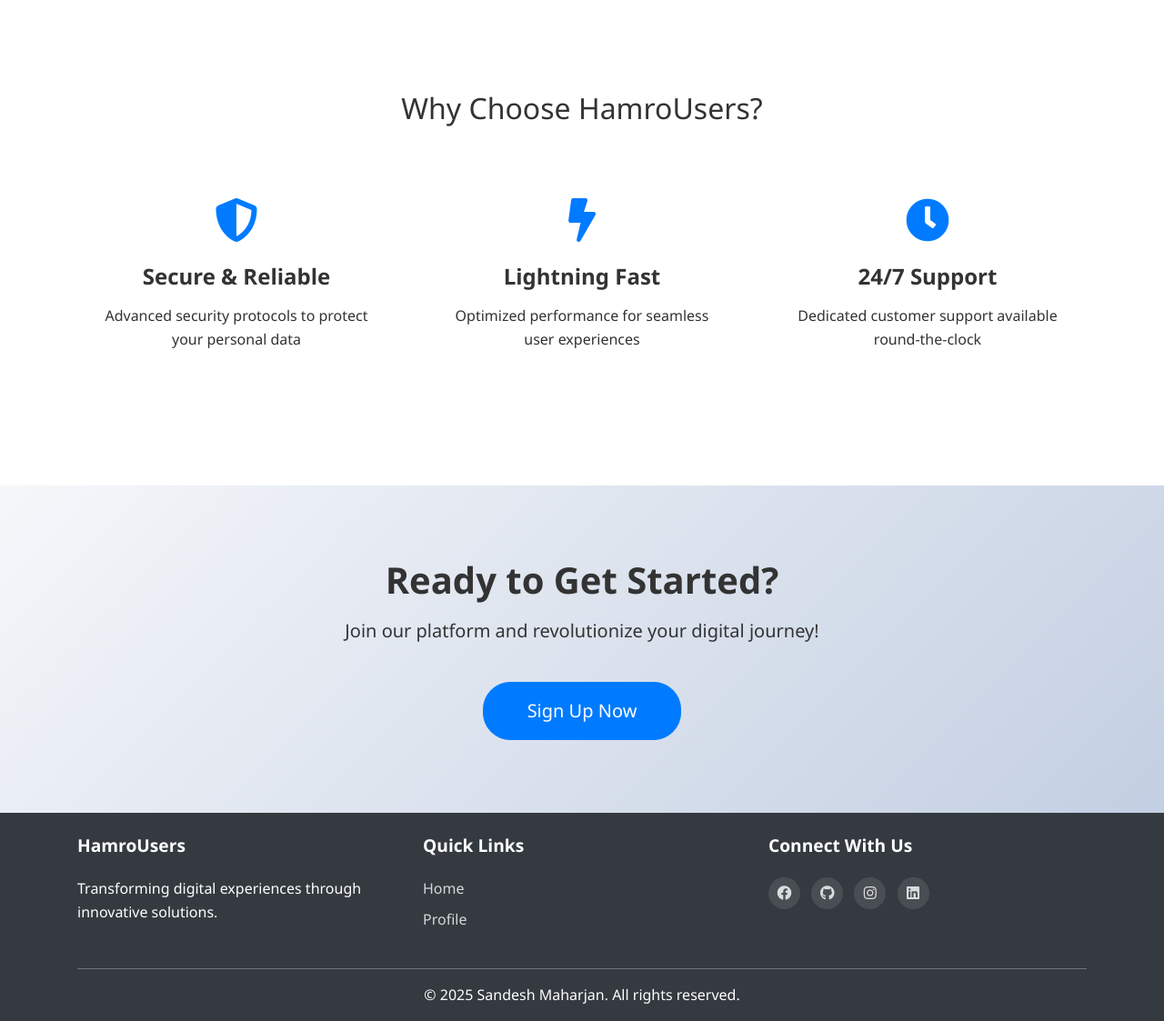
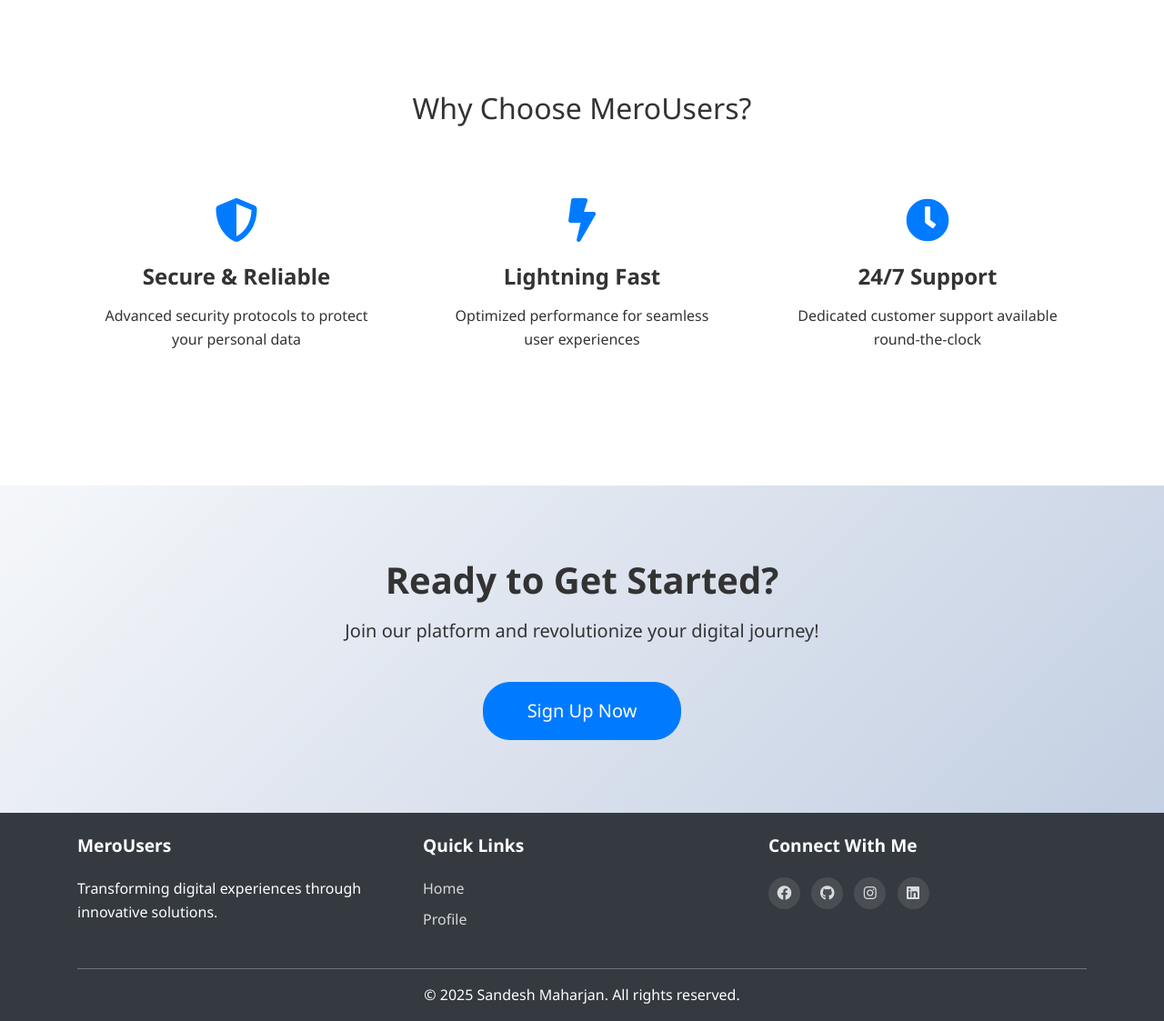
Before and after one commit to Sand3shog/MeroUsers---User-Management-System, a PHP site: page / in a window 1280 px wide. Shown: the part 710-1833 px from the top of the page at 91% size. Run offline with PHP 8.4, Linux system fonts and the light colour scheme.

Commit message:
Update index.php

```diff
--- a/index.php
+++ b/index.php
@@ -67,7 +67,7 @@ session_start();
 
     <section id="features" class="features">
         <div class="container">
-            <h2 class="text-center mb-5">Why Choose HamroUsers?</h2>
+            <h2 class="text-center mb-5">Why Choose MeroUsers?</h2>
             <div class="row">
                 <div class="col-md-4 feature-item">
                     <i class="fas fa-shield-alt"></i>
@@ -103,7 +103,7 @@ session_start();
         <div class="container">
             <div class="row py-4">
                 <div class="col-lg-4 mb-4 mb-lg-0">
-                    <h5>HamroUsers</h5>
+                    <h5>MeroUsers</h5>
                     <p>Transforming digital experiences through innovative solutions.</p>
                 </div>
                 <div class="col-lg-4 mb-4 mb-lg-0">
@@ -114,7 +114,7 @@ session_start();
                     </ul>
                 </div>
                 <div class="col-lg-4">
-                    <h5>Connect With Us</h5>
+                    <h5>Connect With Me</h5>
                     <div class="social-links">
                     <a href="https://www.facebook.com/sandesh.freak"><i class="fab fa-facebook"></i></a>
                     <a href="https://github.com/Sand3shog"><i class="fab fa-github"></i></a>
```
